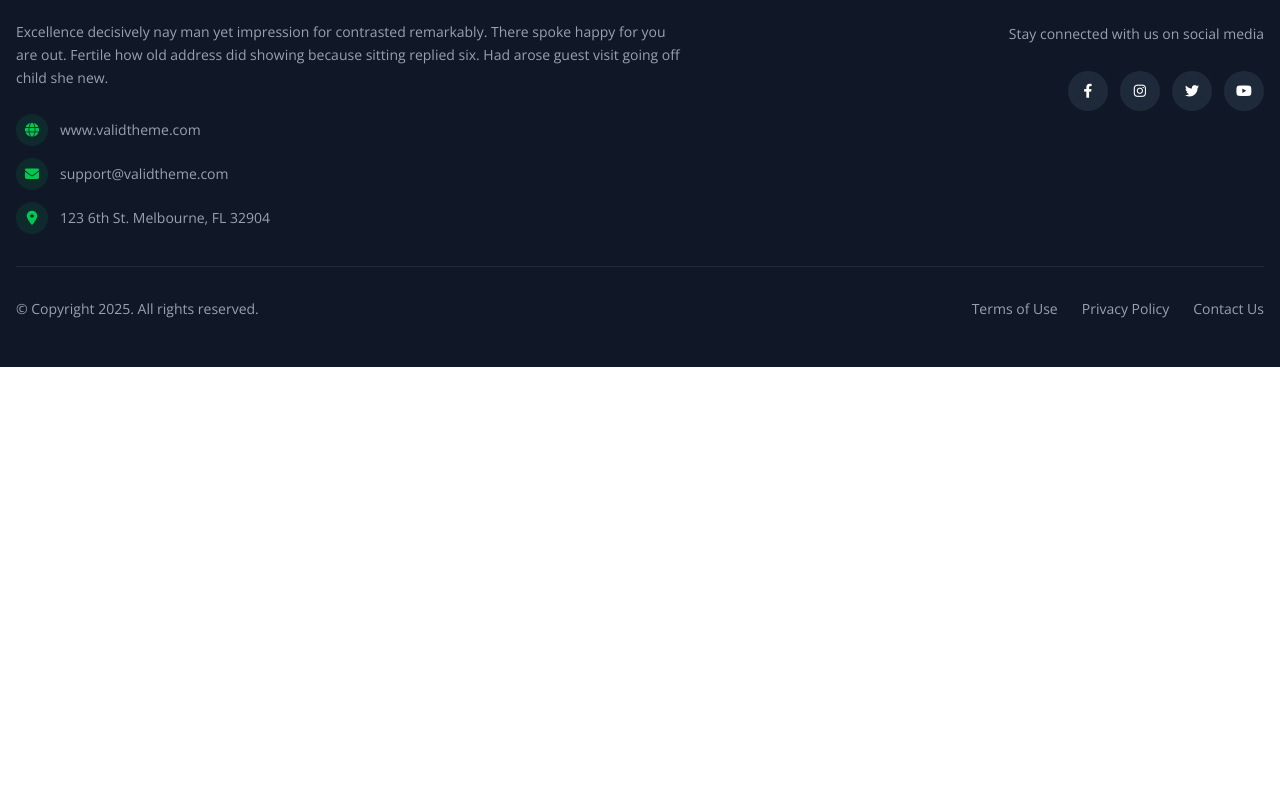
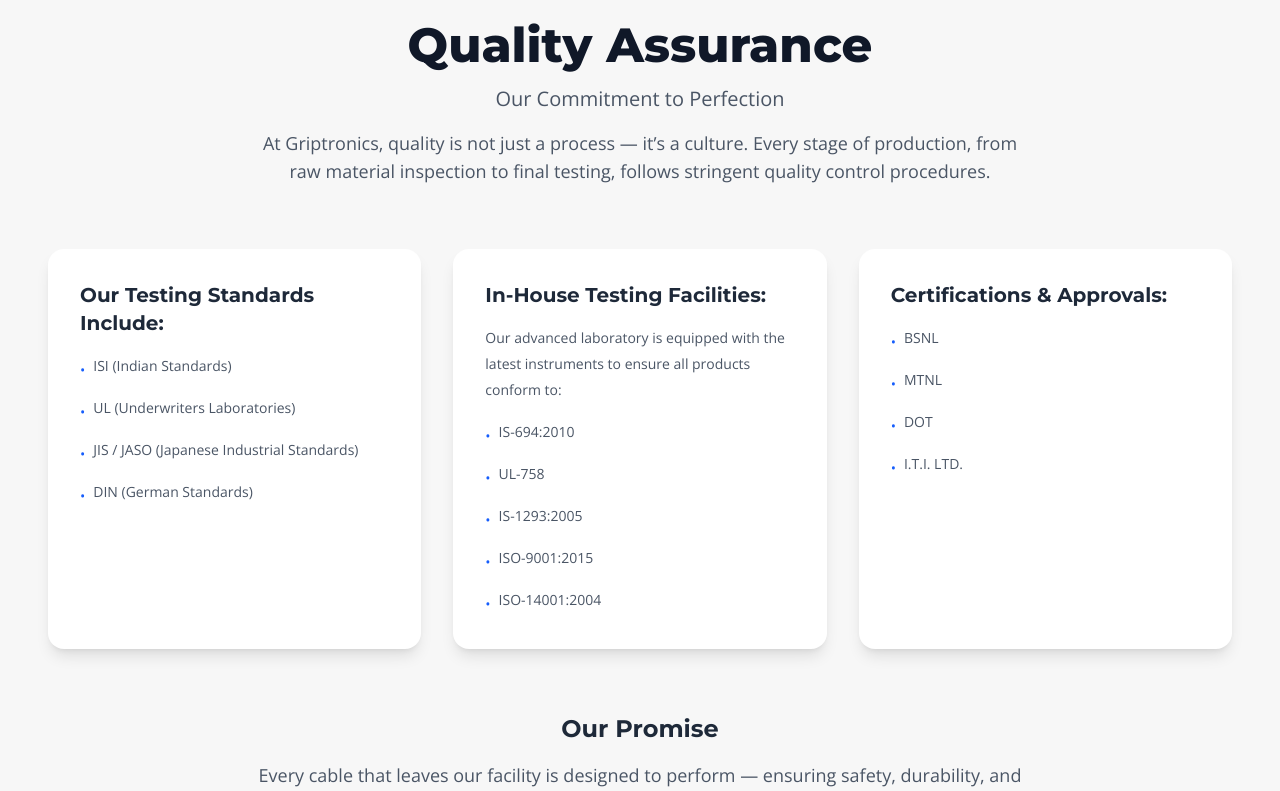
Before and after one commit to Hitesh-malik/cable_company, a React (Vite) app: page / in a window 1280 px wide. Shown: the part 3469-4260 px from the top of the page. Before the commit the page ends 3836 px from the top, so only its background shows below. Built offline with nearby package versions, Linux system fonts and the light colour scheme.

Commit message:
Add Quality Assurance section to Home component: Introduce a new section detailing testing standards, in-house facilities, and certifications, emphasizing Griptronics' commitment to quality.

```diff
--- a/src/pages/Home.jsx
+++ b/src/pages/Home.jsx
@@ -540,6 +540,7 @@
 
       {/* Portfolio Section */}
       <WorkHistory />
+      <QualityAssurance />
 
 
       {/* Popular Work / Tabs Section */}
@@ -808,3 +809,90 @@
     </section>
   );
 };
+const QualityAssurance = () => {
+  return (
+    <section className="py-24 bg-[#F7F7F7]">
+      <div className="container mx-auto px-6 lg:px-12">
+
+        {/* Heading */}
+        <div className="text-center mb-16">
+          <h2 className="text-4xl md:text-5xl font-extrabold mb-4 text-gray-900">
+            Quality Assurance
+          </h2>
+          <p className="text-xl text-gray-600 max-w-3xl mx-auto">
+            Our Commitment to Perfection
+          </p>
+          <p className="text-gray-600 max-w-3xl mx-auto mt-4 text-lg">
+            At Griptronics, quality is not just a process — it’s a culture.
+            Every stage of production, from raw material inspection to final testing,
+            follows stringent quality control procedures.
+          </p>
+        </div>
+
+        {/* Standards Cards */}
+        <div className="grid md:grid-cols-2 lg:grid-cols-3 gap-8">
+
+          {/* Testing Standards */}
+          <div className="bg-white shadow-lg rounded-2xl p-8">
+            <h3 className="text-xl font-bold text-gray-800 mb-4">
+              Our Testing Standards Include:
+            </h3>
+            <ul className="space-y-3 text-gray-600">
+              {["ISI (Indian Standards)", "UL (Underwriters Laboratories)", "JIS / JASO (Japanese Industrial Standards)", "DIN (German Standards)"].map(
+                (item, i) => (
+                  <li key={i} className="flex items-start">
+                    <span className="text-blue-600 mt-1 mr-2">•</span> {item}
+                  </li>
+                )
+              )}
+            </ul>
+          </div>
+
+          {/* In-House Testing Facilities */}
+          <div className="bg-white shadow-lg rounded-2xl p-8">
+            <h3 className="text-xl font-bold text-gray-800 mb-4">
+              In-House Testing Facilities:
+            </h3>
+            <p className="text-gray-600 mb-4">
+              Our advanced laboratory is equipped with the latest instruments to ensure all products conform to:
+            </p>
+            <ul className="space-y-3 text-gray-600">
+              {["IS-694:2010", "UL-758", "IS-1293:2005", "ISO-9001:2015", "ISO-14001:2004"].map(
+                (item, i) => (
+                  <li key={i} className="flex items-start">
+                    <span className="text-blue-600 mt-1 mr-2">•</span> {item}
+                  </li>
+                )
+              )}
+            </ul>
+          </div>
+
+          {/* Certifications */}
+          <div className="bg-white shadow-lg rounded-2xl p-8">
+            <h3 className="text-xl font-bold text-gray-800 mb-4">
+              Certifications & Approvals:
+            </h3>
+            <ul className="space-y-3 text-gray-600">
+              {["BSNL", "MTNL", "DOT", "I.T.I. LTD."].map((item, i) => (
+                <li key={i} className="flex items-start">
+                  <span className="text-blue-600 mt-1 mr-2">•</span> {item}
+                </li>
+              ))}
+            </ul>
+          </div>
+
+        </div>
+
+        {/* Promise Section */}
+        <div className="mt-16 text-center max-w-3xl mx-auto">
+          <h3 className="text-2xl font-bold text-gray-800 mb-4">Our Promise</h3>
+          <p className="text-gray-600 text-lg leading-relaxed">
+            Every cable that leaves our facility is designed to perform — ensuring
+            safety, durability, and efficiency for years to come.
+          </p>
+        </div>
+
+      </div>
+    </section>
+  );
+}
```
